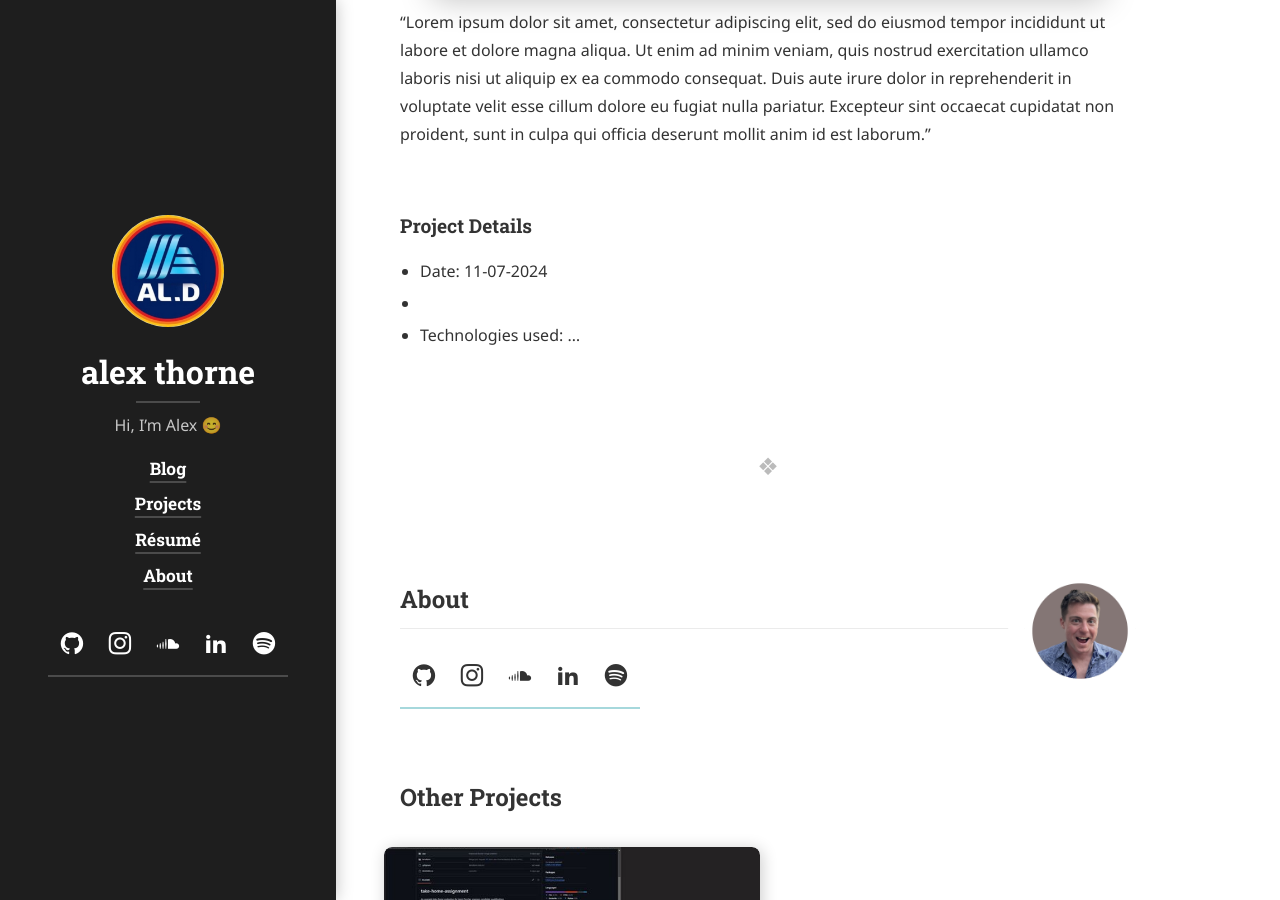
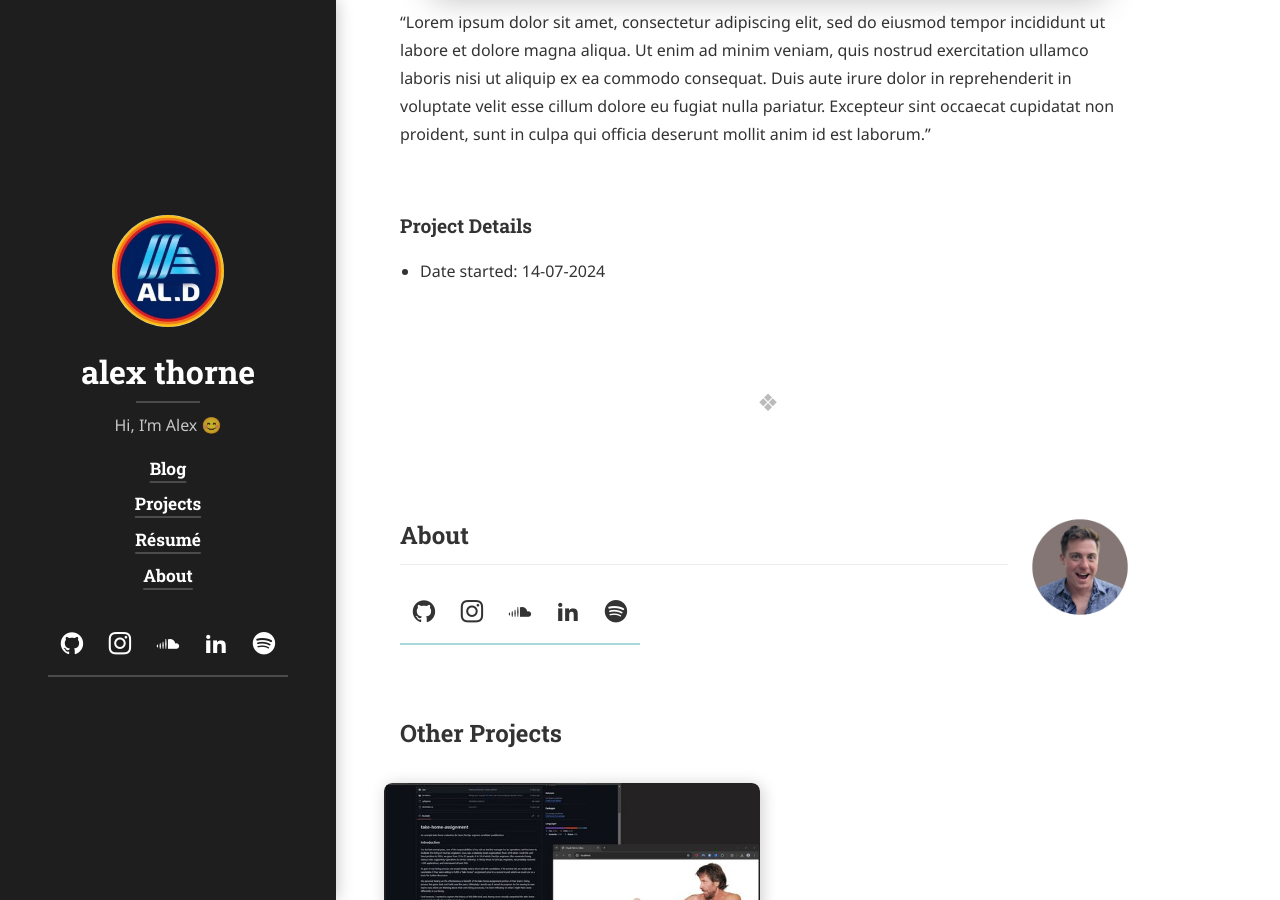
Before and after one commit to alex-thorne/blog, a Jekyll site: the page built from _projects/blogsite.md, in a window 1280 px wide and 900 px high, scrolled down 849 px. Built offline with Jekyll 4.4.1, drawn with Linux system fonts in a browser that asks for light colours; cached includes are drawn as plain includes; nearby versions of some CDN libraries; some web fonts are replaced; library files that are not in the unit come from our copies.

```diff
--- a/_projects/blogsite.md
+++ b/_projects/blogsite.md
@@ -27,6 +27,4 @@ sitemap: false
 "Lorem ipsum dolor sit amet, consectetur adipiscing elit, sed do eiusmod tempor incididunt ut labore et dolore magna aliqua. Ut enim ad minim veniam, quis nostrud exercitation ullamco laboris nisi ut aliquip ex ea commodo consequat. Duis aute irure dolor in reprehenderit in voluptate velit esse cillum dolore eu fugiat nulla pariatur. Excepteur sint occaecat cupidatat non proident, sunt in culpa qui officia deserunt mollit anim id est laborum."
 
 ### Project Details
-- Date: 11-07-2024
--
-- Technologies used: ...
+- Date started: 14-07-2024
```
Also changed, not shown: assets/icons/favicon-16x16.png (added), assets/icons/favicon-32x32.png (added), assets/icons/favicon.ico, assets/icons/icon-128x128.png, assets/icons/icon-144x144.png, assets/icons/icon-152x152.png, assets/icons/icon-192x192.png, assets/icons/icon-384x384.png, assets/icons/icon-512x512.png, assets/icons/icon-72x72.png, assets/icons/icon-96x96.png, blogsite-screenshot.jpg (deleted), 1 other file.
